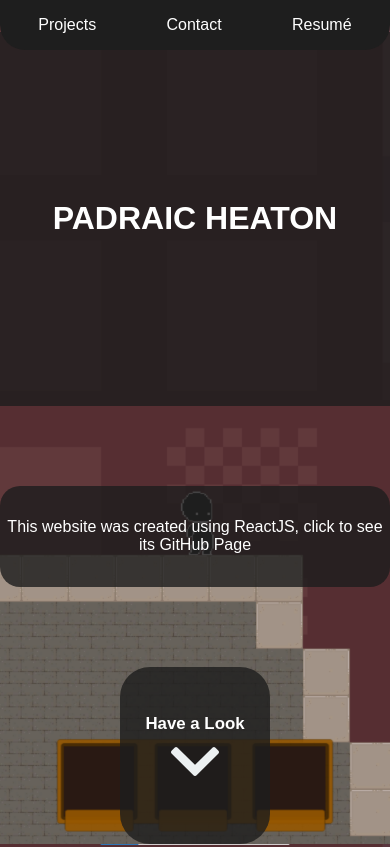
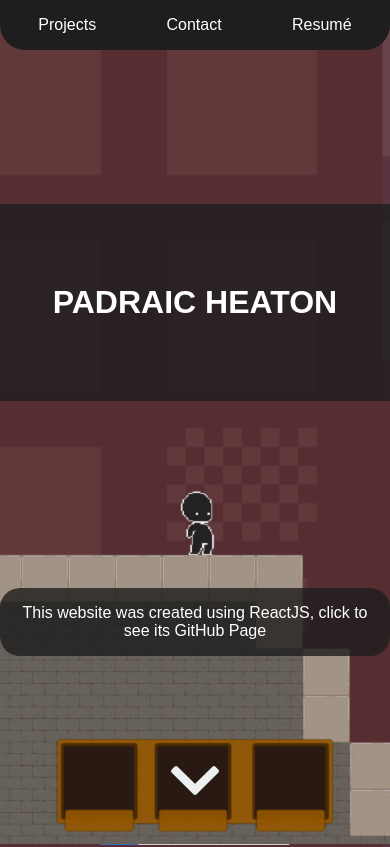
Before and after one commit to padraicheaton/portfolio, a React (Create React App) app: page / in a window 390 px wide. Shown: the top 847 px of the page. Built offline with nearby package versions, Linux system fonts and the light colour scheme.

Commit message:
Deployed from a local Upload script

```diff
--- a/src/App.css
+++ b/src/App.css
@@ -56,13 +56,16 @@
   padding: 1em;
   background-color: rgba(29, 29, 29, 0.8);
   border-radius: 20px;
-  margin: 5em 0;
+  margin: 1em 0;
   font-size: 1.2em;
   animation: fadein 5s ease-in-out;
+  transition: transform 0.6s;
 }
 
 .note:hover {
   background-color: rgba(255, 255, 255, 0.2);
+  transform: translateY(-10px);
+  transition: transform 0.6s;
 }
 
 .seeprojects {
@@ -76,6 +79,8 @@
   align-items: center;
   flex-direction: column;
   animation: fadein 5s ease-in-out;
+  position: absolute;
+  bottom: 25px;
 }
 
 .seeprojects img {
@@ -131,9 +136,12 @@
     background-image: url("images/mainbackground.png");
   }
 
+  .welcome {
+    justify-content: space-evenly;
+  }
+
   .title {
     width: 100%;
-    height: 50%;
     display: flex;
     justify-content: center;
     align-items: center;
@@ -151,15 +159,17 @@
 
   .note {
     animation: fadein 3s ease-in-out;
-    padding: 0;
-    height: 200px;
+    padding: 1em;
   }
 
   .seeprojects {
-    font-size: 0.9em;
-    animation: fadein 3s ease-in-out;
-    height: 350px;
-    overflow-y: hidden;
+    background-color: rgba(255, 255, 255, 0);
+    position: absolute;
+    bottom: 0;
+  }
+
+  .seeprojects h3 {
+    display: none;
   }
 
   .mobileHidden {
--- a/src/components/topbar.css
+++ b/src/components/topbar.css
@@ -2,9 +2,10 @@
     position: fixed;
     right: 0;
     margin-right: 1em;
-    background-color: rgba(30, 30, 30, 0.75);
+    background-color: rgba(30, 30, 30, 0.9);
     border-bottom-left-radius: 25px;
     border-bottom-right-radius: 25px;
+    z-index: 1;
 
     display: flex;
     justify-content: space-evenly;
```
